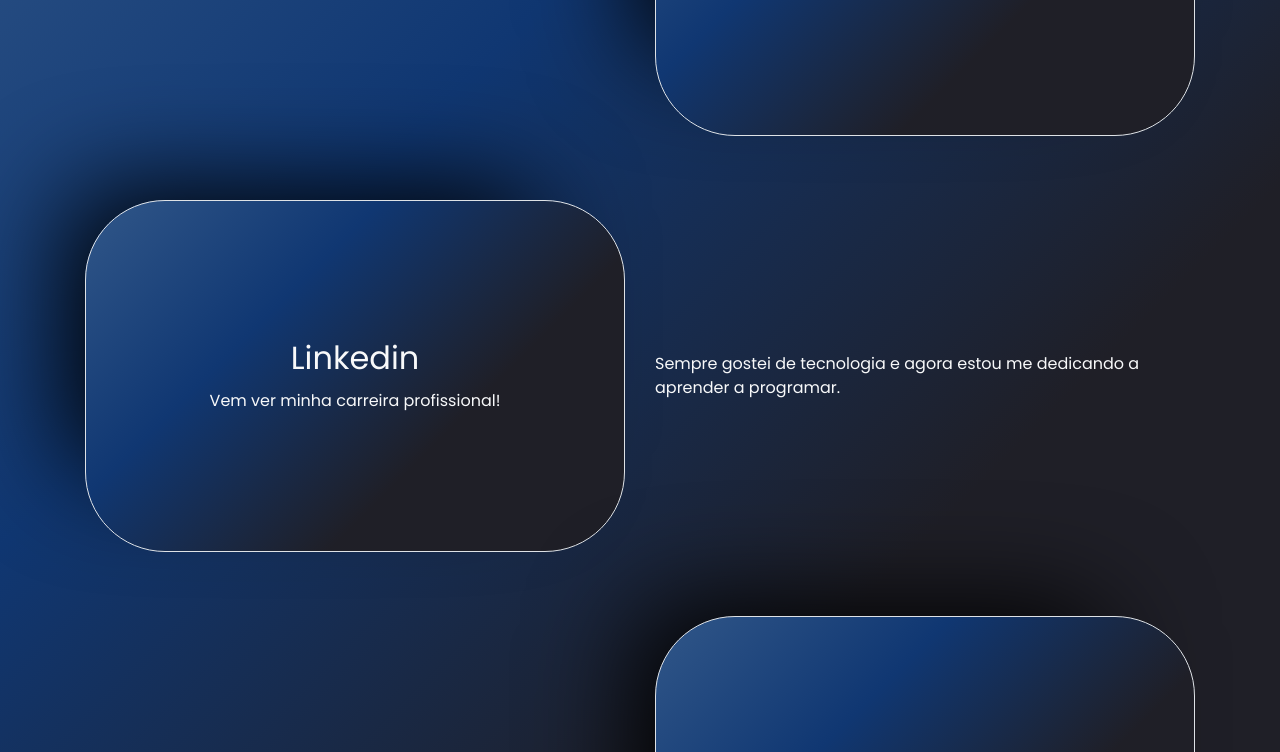
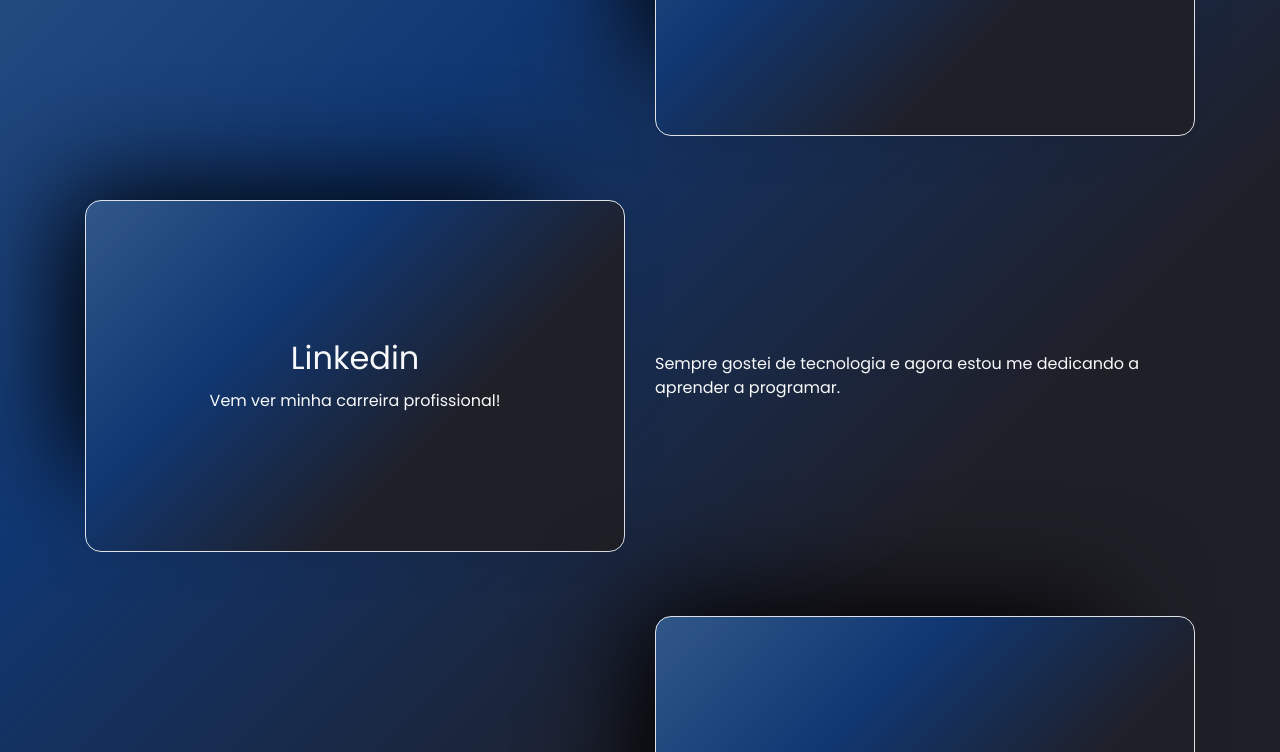
Before and after one commit to laurourbano/desafio1_front-end_iUUL, a website: page PrimeiroDesafio/index.html in a window 1280 px wide. Shown: the part 371-1123 px from the top of the page. Drawn offline with nearby package versions, Linux system fonts and the light colour scheme.

Commit message:
Update index.css

```diff
--- a/PrimeiroDesafio/css/index.css
+++ b/PrimeiroDesafio/css/index.css
@@ -3,7 +3,7 @@
   width: 100%;
   min-width: 22em;
   height: 22em;
-  border-radius: 5em;
+  border-radius: 1em;
   -webkit-box-shadow: -54px -45px 107px -37px rgba(0,0,0,1);
   -moz-box-shadow: -54px -45px 107px -37px rgba(0,0,0,1);
   box-shadow: -54px -45px 107px -37px rgba(0,0,0,1);
```
